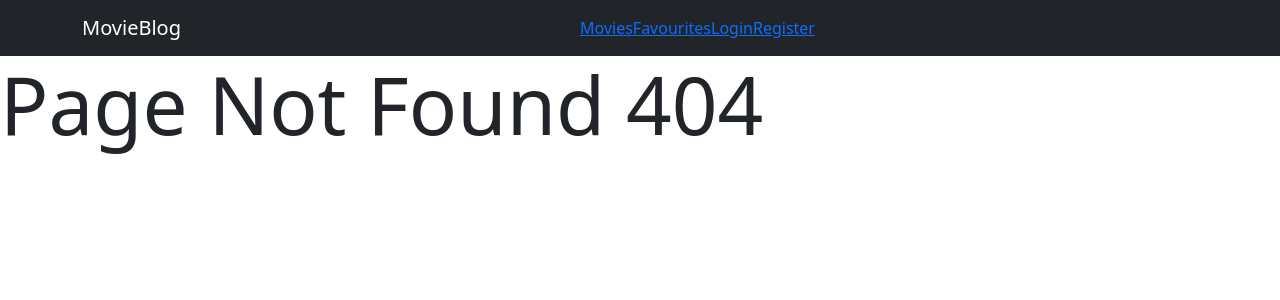
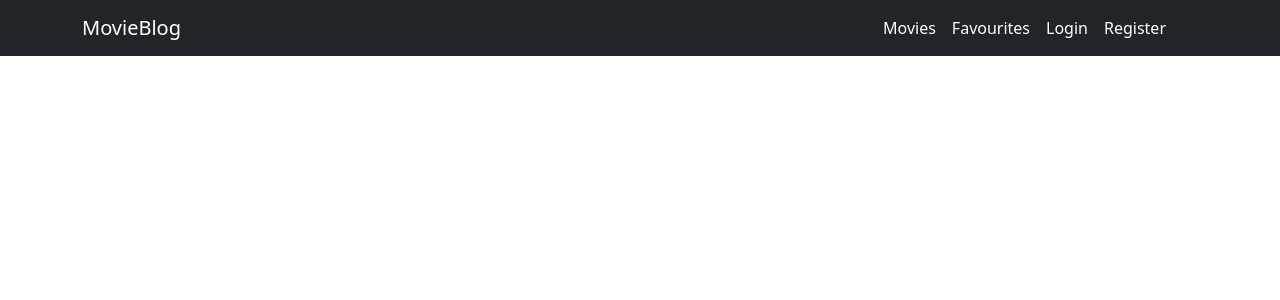
Before and after one commit to SarahSaleh082/Movie-ReactApp, a React (Create React App) app: page /details/1 in a window 1280 px wide. Before the commit this address had no page. Shown: the top 300 px of the page. Built offline with nearby package versions, Linux system fonts and the light colour scheme; no server answers.

Commit message:
Complete get API

```diff
--- a/src/App.js
+++ b/src/App.js
@@ -4,6 +4,7 @@ import { BrowserRouter, Route, Switch } from "react-router-dom";
 import NotFound from "./pages/NotFound";
 import Movies from "./pages/Movies";
 import NavComponent from "./components/NavComponent";
+import MovieDetails from "./pages/MovieDetails";
 function App() {
   return (
     <div>
@@ -12,7 +13,9 @@ function App() {
       <Switch>
           <Route path={"/register"} exact component={Register}/>
           <Route path={"/login"} exact component={Login}/>
+          <Route path={"/"} exact component={Movies}/>
           <Route path={"/movies"} exact component={Movies}/>
+          <Route path={"/details/:id"} exact component={MovieDetails} />
           <Route path={"*"} exact component={NotFound}/>
 
       </Switch>
--- /dev/null
+++ b/src/components/Movie.js
@@ -0,0 +1,22 @@
+import React from "react";
+import { Card, Button, Col } from "react-bootstrap";
+import { Link } from "react-router-dom";
+export default function Movie(props) {
+  console.log(props.movie);
+  return (
+
+    <Col lg={4}>
+    <Card className="my-2">
+      <Card.Img
+        variant="top"
+        src={`https://image.tmdb.org/t/p/w500/${props.movie.poster_path}`}
+      />
+      <Card.Body>
+        <Card.Title>{props.movie.title}</Card.Title>
+        <Card.Text>{props.movie.overview}</Card.Text>
+        <Link to={`/details/${props.movie.id}`}><Button variant="primary">Show Details</Button></Link>
+      </Card.Body>
+    </Card>
+    </Col>
+  );
+}
--- a/src/components/NavComponent.css
+++ b/src/components/NavComponent.css
@@ -1,3 +1,11 @@
 .selected{
+    color: brown !important;
+}
+
+.tab{
+    color: #fff;
+    text-decoration: none;
+}
+.tab:hover{
     color: brown;
 }
--- a/src/components/NavComponent.js
+++ b/src/components/NavComponent.js
@@ -8,12 +8,13 @@ export default function NavComponent() {
 
   <Navbar bg="dark" variant="dark">
     <Container>
+
     <Navbar.Brand href="#home">MovieBlog</Navbar.Brand>
-    <Nav className="mx-auto">
-      <NavLink to="/movies" activeClassName="selected">Movies</NavLink>
-      <NavLink to="/favourite" activeClassName="selected">Favourites</NavLink>
-      <NavLink to="/login" activeClassName="selected">Login</NavLink>
-      <NavLink to="/register" activeClassName="selected">Register</NavLink>
+    <Nav className="mx-4 mb-2 mb-lg-0">
+      <NavLink to="/movies" className="px-2 tab" activeClassName="selected">Movies</NavLink>
+      <NavLink to="/favourite" className="px-2 tab" activeClassName="selected">Favourites</NavLink>
+      <NavLink to="/login" className="px-2 tab" activeClassName="selected">Login</NavLink>
+      <NavLink to="/register" className="px-2 tab" activeClassName="selected">Register</NavLink>
 
     </Nav>
     </Container>
--- a/src/network/axiosConfig.js
+++ b/src/network/axiosConfig.js
@@ -1,7 +1,7 @@
 import axios from "axios";
 
 export const axiosInstace = axios.create({
-  baseURL: "https://api.themoviedb.org/3/discover/movie",
+  baseURL: "https://api.themoviedb.org/3/movie",
   params: {
     api_key: '60092b7ad34698fddfac65cb5743e4e1'
   }
--- /dev/null
+++ b/src/pages/MovieDetails.js
@@ -0,0 +1,18 @@
+import React, { useEffect, useState } from "react";
+import { useParams } from "react-router-dom";
+import { axiosInstace } from "../network/axiosConfig";
+
+export default function MovieDetails() {
+  const [details, setDetails] = useState({});
+  const params = useParams();
+
+  console.log(params);
+
+  useEffect(() => {
+    axiosInstace
+      .get(`/${params.id}`)
+      .then((res) => setDetails(res.data))
+      .catch((err) => console.log(err));
+  }, []);
+  return <div></div>;
+}
--- a/src/pages/Movies.js
+++ b/src/pages/Movies.js
@@ -1,14 +1,26 @@
 import React, {useState, useEffect} from 'react';
+import Movie from '../components/Movie';
+import {Container, Row} from "react-bootstrap"
 import {axiosInstace} from '../network/axiosConfig'
 
 export default function Movies() {
     const [movieList, setMovieList] = useState([]);
     useEffect(()=>{
-        axiosInstace.get('/')
+        axiosInstace.get('/popular')
         .then((res)=>{
             setMovieList(res.data.results);
+
         })
         .catch(()=>{})
     }, [])
-  return <div></div>;
+
+  return <Container>
+      <Row>
+        {movieList.map((movie, id)=>{
+            return <Movie movie={movie} key={id}/>
+        })}
+      </Row>
+    </Container>
+
+
 }
```
